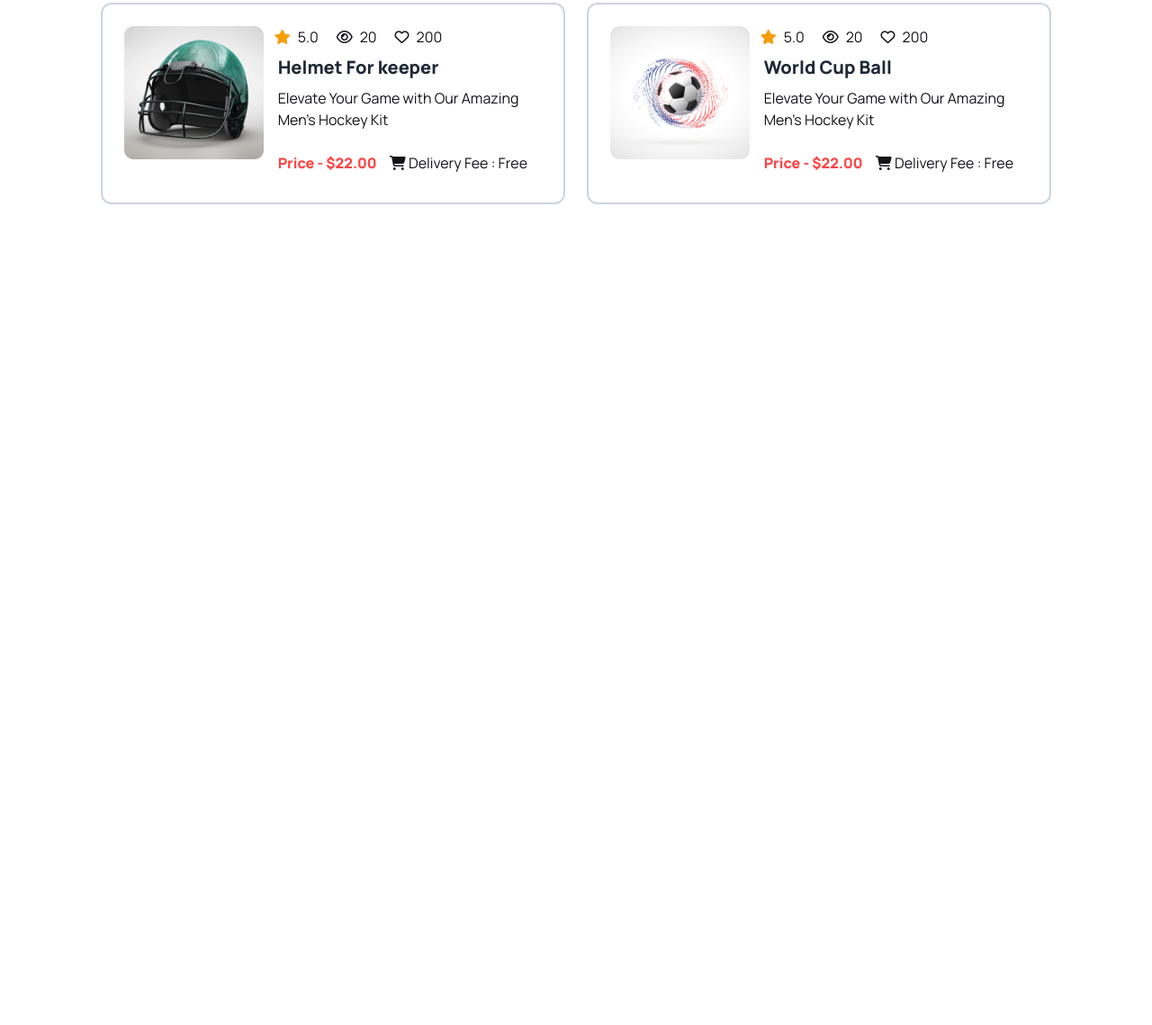
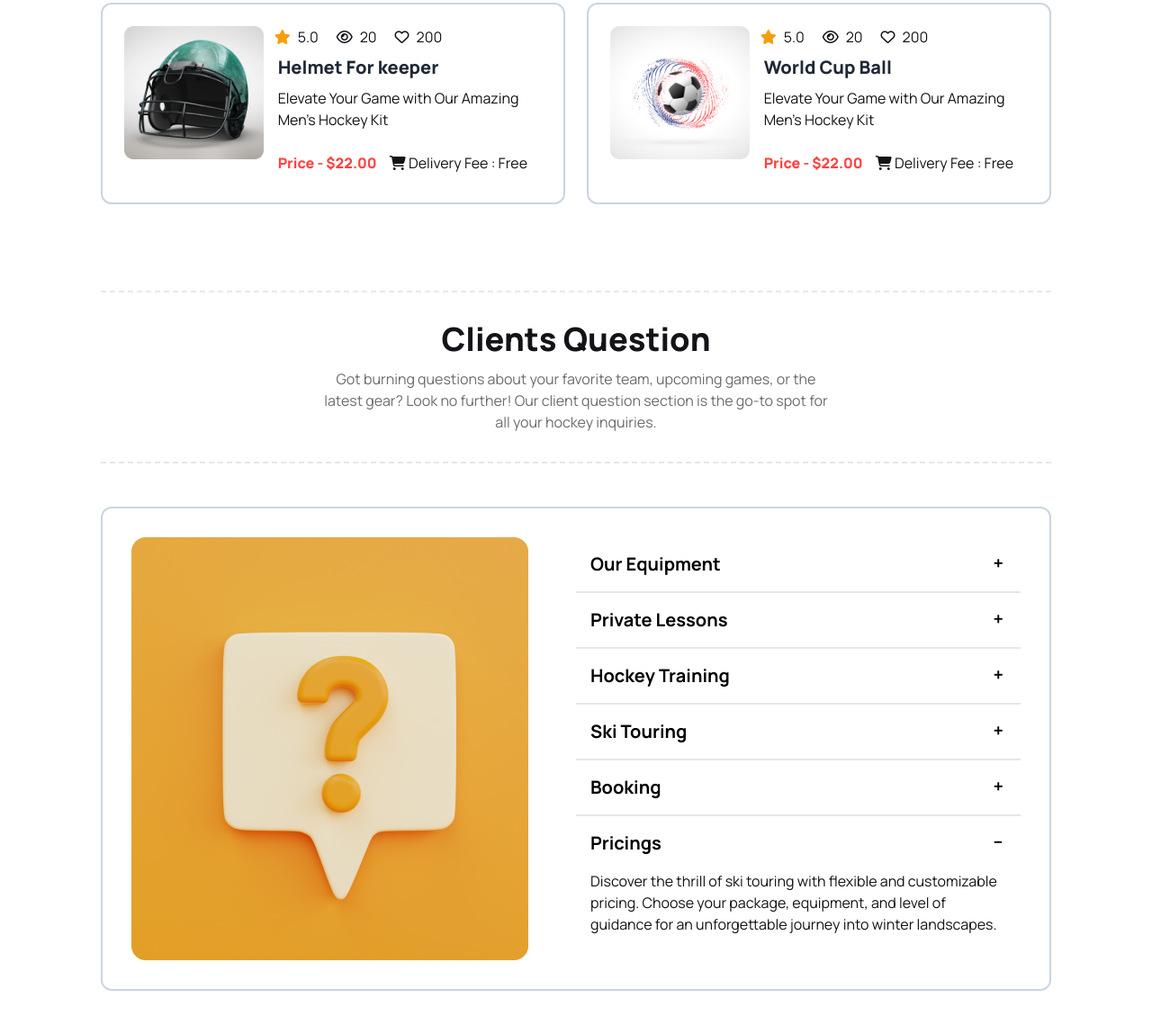
Before and after one commit to Dinobondhu-shill/Hockeys-, a plain HTML site: page index.html in a window 1280 px wide. Shown: the part 2975-4114 px from the top of the page at 90% size. Before the commit the page ends 3298 px from the top, so only its background shows below. Drawn offline with nearby package versions, Linux system fonts and the light colour scheme.

Commit message:
client FAQ section added

```diff
--- a/index.html
+++ b/index.html
@@ -430,6 +430,82 @@
 
       </div>
     </section>
+    <!-----------------------------------Client Question Part-------------------->
+    <section class="mb-24">
+      <div class="border-y-2 border-dashed mb-12">
+        <h2 class="text-4xl font-extrabold text-center text-[#131318]  pt-8">Clients Question</h2>
+      <p class="max-w-xl text-center mx-auto mt-3 pb-8 text-[#1313189f]">Got burning questions about your favorite team, upcoming games, or the latest gear? Look no further! Our client question section is the go-to spot for all your hockey inquiries. </p>
+      </div>
+      <div class="p-8 grid grid-cols-1 lg:grid-cols-2 border-2 rounded-xl border-slate-300">
+        <div class="">
+          <img src="Images/11.png" alt="">
+        </div>
+        <!------------------------------Client question accordian---------------->
+        <div class="">
+          <!----------------------------Accordian Question 1---------------------->
+          <div class="collapse collapse-plus rounded-none border-b-2">
+            <input type="radio" name="my-accordion-3" checked="checked" />
+            <div class="collapse-title text-xl text-black font-bold">
+              Our Equipment
+            </div>
+            <div class="collapse-content">
+              <p class="text-[#131318]">At our hockey training facility, we understand that the right equipment can make all the difference in honing your skills and ensuring a safe and enjoyable training experience. </p>
+            </div>
+          </div>
+          <!----------------------------Accordian Question 2---------------------->
+          <div class="collapse collapse-plus rounded-none border-b-2">
+            <input type="radio" name="my-accordion-3" checked="checked" />
+            <div class="collapse-title text-xl text-black font-bold">
+              Private Lessons
+            </div>
+            <div class="collapse-content">
+              <p class="text-[#131318]">Unlock your full potential with our exclusive private hockey lessons, designed to provide a personalized and focused training experience. Whether you're a beginner seeking individualized guidance or an advanced player aiming for specific skill enhancement, our private lessons cater to your unique needs. </p>
+            </div>
+          </div>
+          <!----------------------------Accordian Question 3---------------------->
+          <div class="collapse collapse-plus rounded-none border-b-2">
+            <input type="radio" name="my-accordion-3" checked="checked" />
+            <div class="collapse-title text-xl text-black font-bold">
+              Hockey Training
+            </div>
+            <div class="collapse-content">
+              <p class="text-[#131318]">At our hockey training program, we're committed to helping players of all levels sharpen their skills, boost their performance, and reach their full potential on the ice. </p>
+            </div>
+          </div>
+          <!----------------------------Accordian Question 4---------------------->
+          <div class="collapse collapse-plus rounded-none border-b-2">
+            <input type="radio" name="my-accordion-3" checked="checked" />
+            <div class="collapse-title text-xl text-black font-bold">
+              Ski Touring
+            </div>
+            <div class="collapse-content">
+              <p class="text-[#131318]">Ski touring, a thrilling and immersive winter adventure, invites enthusiasts to traverse snowy landscapes, ascend pristine peaks, and experience the serenity of untouched wilderness. Unlike traditional downhill skiing.</p>
+            </div>
+          </div>
+          <!----------------------------Accordian Question 5---------------------->
+          <div class="collapse collapse-plus rounded-none border-b-2">
+            <input type="radio" name="my-accordion-3" checked="checked" />
+            <div class="collapse-title text-xl text-black font-bold">
+              Booking
+            </div>
+            <div class="collapse-content">
+              <p class="text-[#131318]">Ready to embark on an unforgettable ski touring experience? Booking with us is your gateway to exploring pristine winter landscapes, ascending breathtaking peaks, and carving your way through untouched powder. </p>
+            </div>
+          </div>
+          <!----------------------------Accordian Question 6---------------------->
+          <div class="collapse collapse-plus rounded-none">
+            <input type="radio" name="my-accordion-3" checked="checked" />
+            <div class="collapse-title text-xl text-black font-bold">
+              Pricings
+            </div>
+            <div class="collapse-content">
+              <p class="text-[#131318]">Discover the thrill of ski touring with flexible and customizable pricing. Choose your package, equipment, and level of guidance for an unforgettable journey into winter landscapes. </p>
+            </div>
+          </div>
+
+        </div>
+      </div>
+    </section>
   </main>
   <footer>
 
```
